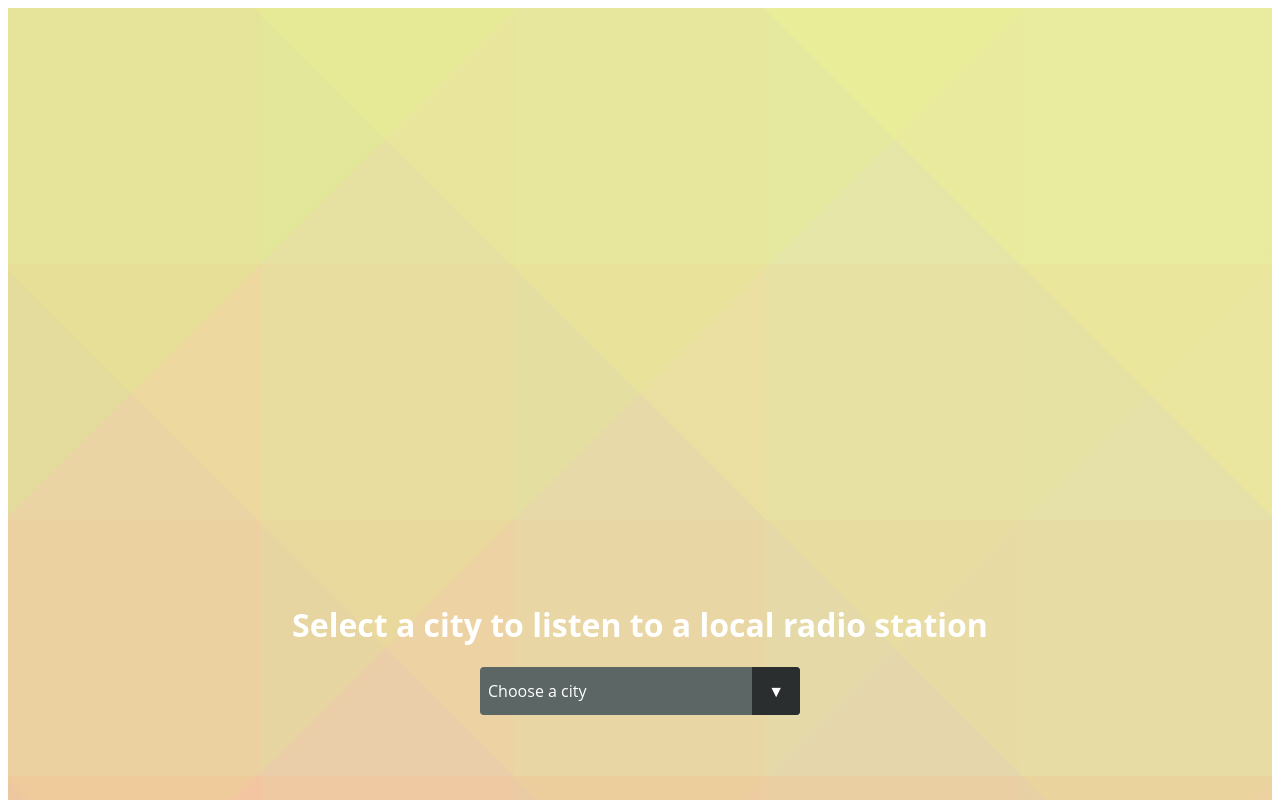
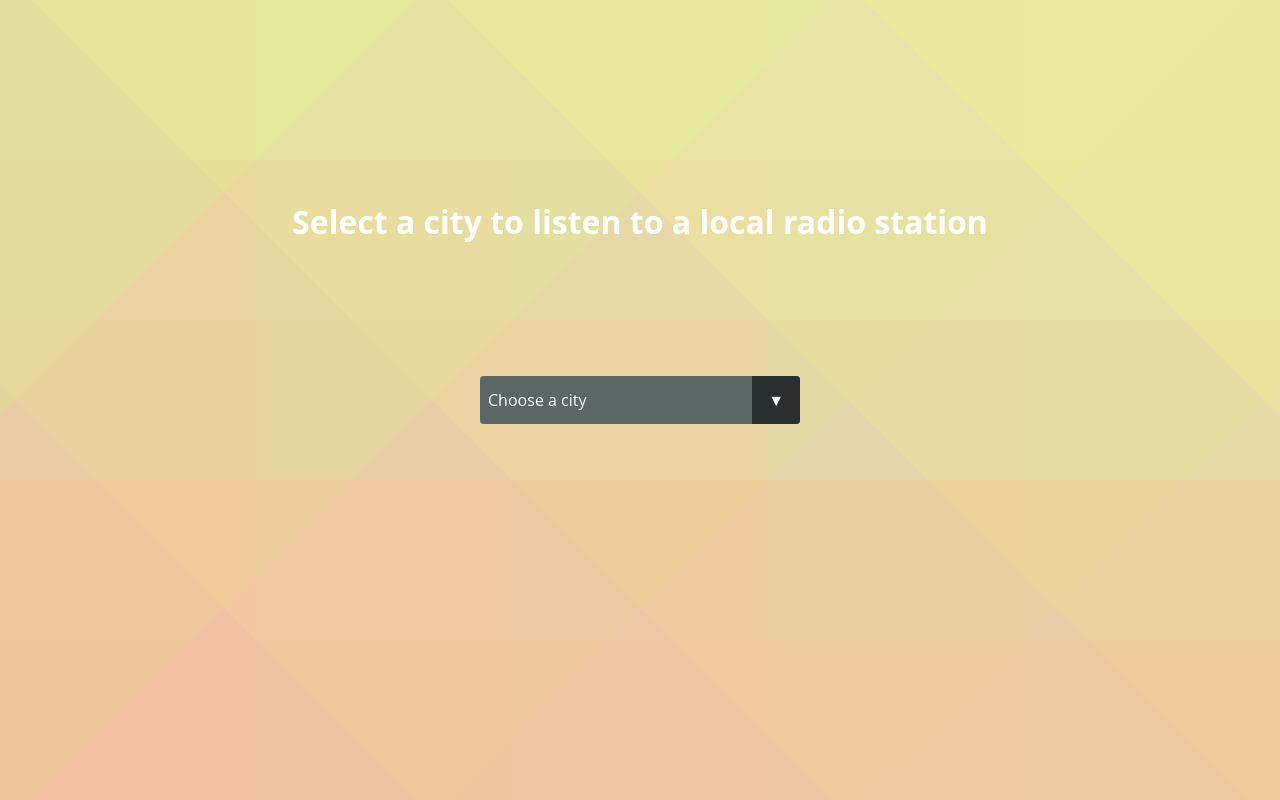
Before and after one commit to Kaalaayaa/Radio-app, a React (Create React App) app in the folder frontend/: page / in a window 1280 px wide. Shown: the top 800 px of the page. Built offline with nearby package versions, Linux system fonts and the light colour scheme; the HTML template or start-up script is replaced by a standard one.

Commit message:
edits white off and cityname

```diff
--- a/frontend/src/App.css
+++ b/frontend/src/App.css
@@ -2,9 +2,14 @@
 /* City input design based on: https://codepen.io/anna_blok/pen/eYYvxoK */
 
 /* TODO: get rid of white border */
+* {
+	box-sizing: border-box;
+	padding: 0;
+	margin: 0;
+}
 .App {
-	width: 100%;
-	height: 100vw;
+	width: 100vw;
+	height: 100vh;
 	box-sizing: border-box;
 	margin: 0;
 	padding: 0;
@@ -85,10 +90,16 @@
 	min-height: 100%;
 }
 
+h1 {
+	font-size: 2em;
+	width: 70vw;
+	padding-bottom: 20px;
+	position: absolute;
+	top: 25%;
+	text-align: center;
+}
+
 select {
-    -webkit-appearance:none;
-    -moz-appearance:none;
-    -ms-appearance:none;
     appearance:none;
     outline:0;
     box-shadow:none;
--- a/frontend/src/App.jsx
+++ b/frontend/src/App.jsx
@@ -9,7 +9,7 @@ export default function App() {
                     <option selected disabled>Choose a city</option>
                     <option value="wellington">Wellington</option>
                     <option value="fortdefrance">Fort-de France</option>
-                    <option value="sansebastian">San Sebastián</option>
+                    <option value="sansebastian">Donostia-San Sebastián</option>
                 </select>
 </div>
         </div>
```
Also changed, not shown: 1 other file (tests, documents, lock files or other folders).
